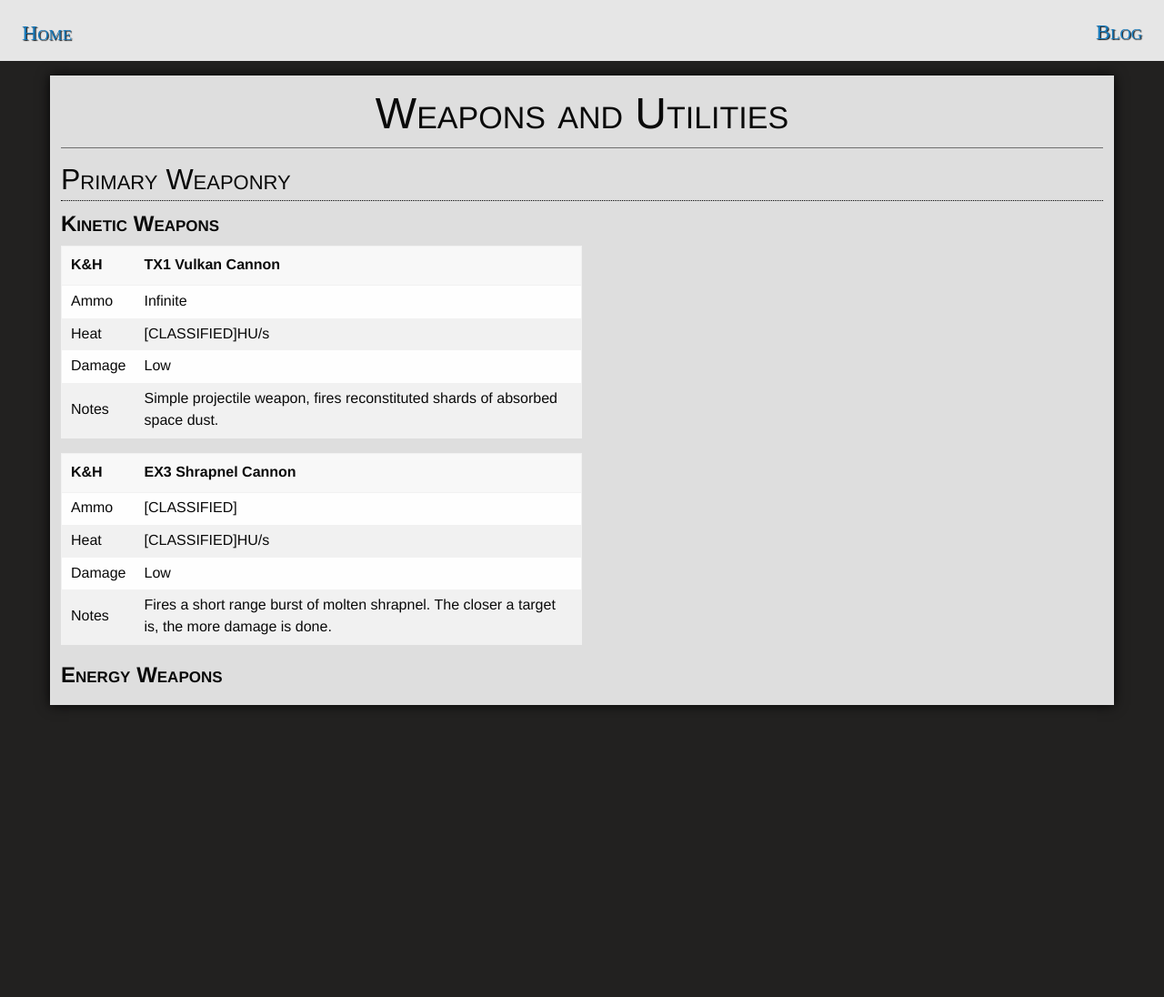
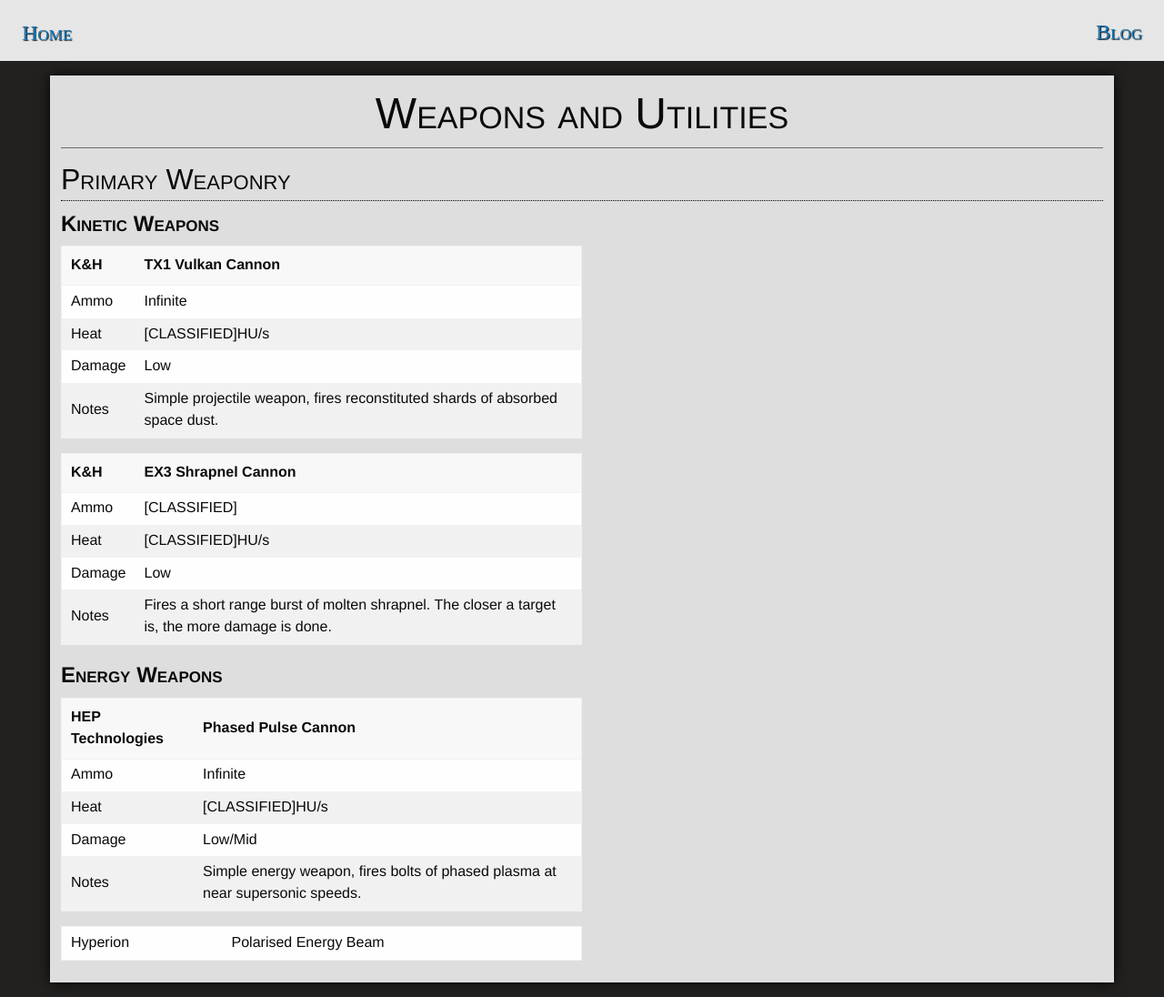
Before and after one commit to ori-sky/polar-space, a Jekyll site: the page built from designs/weapons.md, in a window 1280 px wide. Shown: the whole page at 91% size. Built offline with Jekyll 4.4.1, drawn with Linux system fonts in a browser that asks for light colours; nearby versions of some CDN libraries; some web fonts are replaced; our own code applies the rules of GitHub Pages for plain Markdown files; library files that are not in the unit come from our copies; before the commit the page ends 900 px from its top, so only the background shows below that.

Commit message:
designs/weapons.md updated from https://stackedit.io/

```diff
--- a/designs/weapons.md
+++ b/designs/weapons.md
@@ -20,8 +20,16 @@ Notes | Fires a short range burst of molten shrapnel. The closer a target is, th
 
 ## Energy Weapons
 
+HEP Technologies | Phased Pulse Cannon
+-|-
+Ammo | Infinite
+Heat | [CLASSIFIED]HU/s
+Damage | Low/Mid
+Notes | Simple energy weapon, fires bolts of phased plasma at near supersonic speeds.
+
+Hyperion | Polarised Energy Beam
 
 <!--stackedit_data:
-eyJoaXN0b3J5IjpbMTkyMDMzMTQxNCw3MDExNDEyNDcsMjEyMz
+eyJoaXN0b3J5IjpbMjA0NTMxNDY0Miw3MDExNDEyNDcsMjEyMz
 UxOTY5MF19
 -->
```
